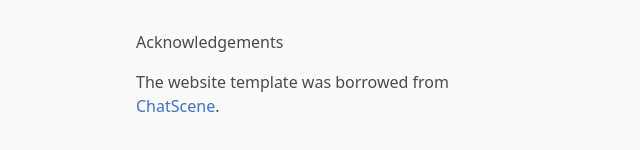
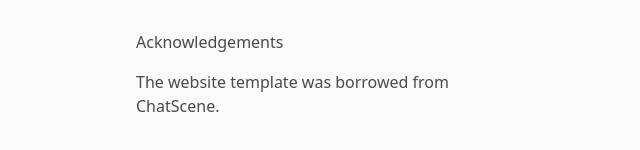
Before and after one commit to accidentsim/accidentsim.github.io, a plain HTML site: page index.html in a window 1280 px wide. Shown: the part 3355-3505 px from the top of the page, 320-960 px from the left. Drawn offline with nearby package versions, Linux system fonts and the light colour scheme; some icons are missing.

Commit message:
Update index.html

```diff
--- a/index.html
+++ b/index.html
@@ -280,7 +280,7 @@
             Acknowledgements
           </p>
           <p>
-            The website template was borrowed from <a href="" target="_blank">ChatScene</a>.
+            The website template was borrowed from ChatScene.
           </p>
 
         </div>
```
